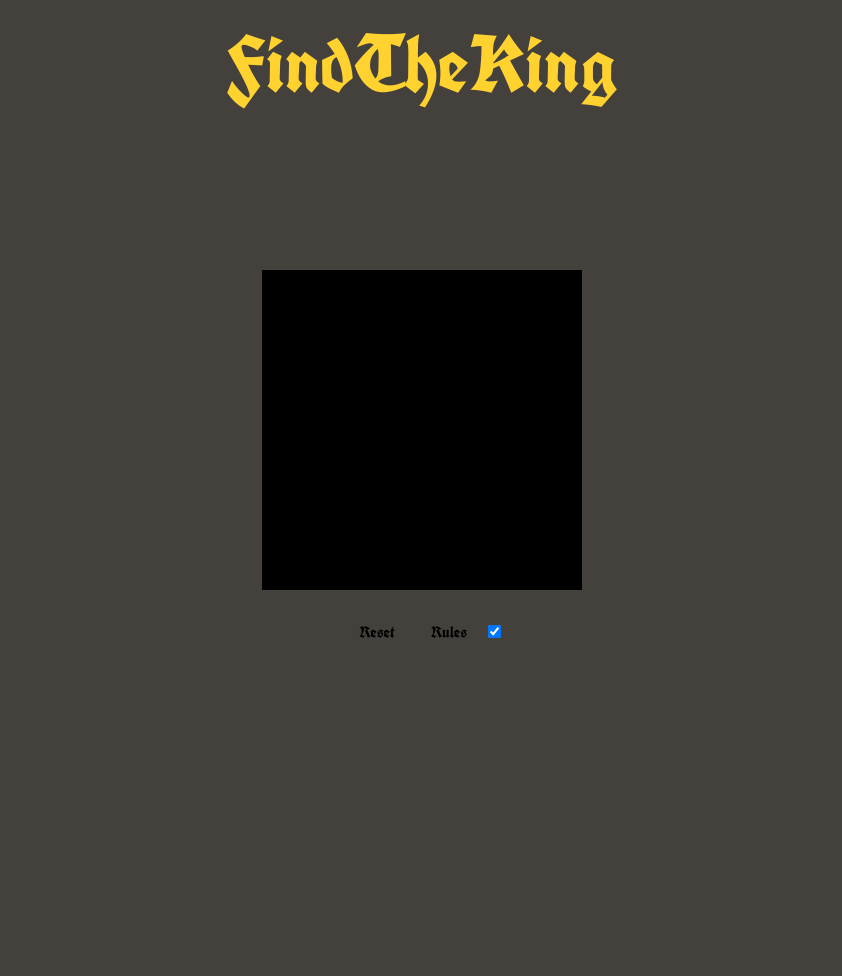
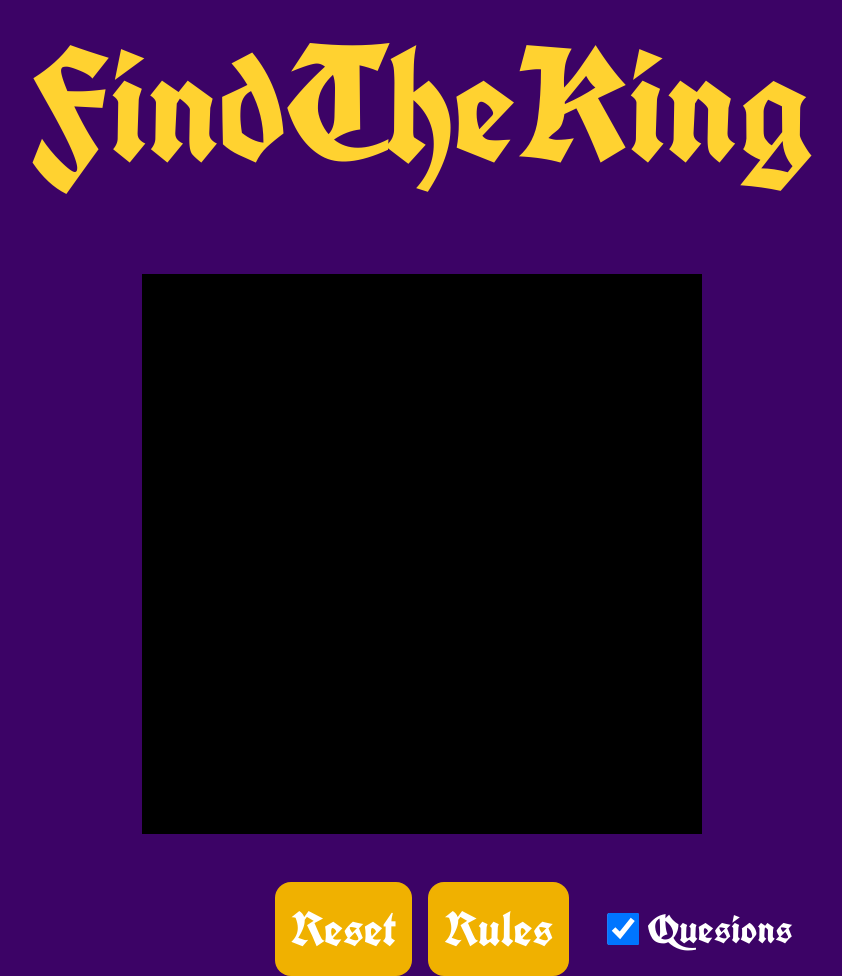
Before and after one commit to taitapcode/findtheking, a website built with Vite: page index.html in a window 1280 px wide. Shown: the whole page, without its empty margins (218-1060 px from the left). Before the commit the page ends 800 px from the top, so only its background shows below. Built offline with nearby package versions, Linux system fonts and the light colour scheme.

Commit message:
feat: improve UI by adding style and change title to span
The changes include:
- Change title to span element
- Add css style to the page
- Add toggle questions label

```diff
--- a/index.html
+++ b/index.html
@@ -9,13 +9,16 @@
     <script defer type="module" src="/scripts/main.js"></script>
   </head>
   <body>
-    <header>FindTheKing</header>
+    <span class="game-title">FindTheKing</span>
     <main>
       <div id="table"></div>
       <div class="btn-group">
         <button class="btn">Reset</button>
         <button class="btn">Rules</button>
-        <input type="checkbox" id="toggleQuestions" checked />
+        <div class="toggle-questions">
+          <input type="checkbox" id="toggleQuestions" checked />
+          <span>Quesions</span>
+        </div>
       </div>
     </main>
   </body>
--- a/styles/style.css
+++ b/styles/style.css
@@ -1,6 +1,13 @@
 @font-face {
   font-family: unifraktur-cook;
   src: url("../fonts/UnifrakturCook-Bold.ttf");
+}
+
+:root {
+  --squire-size: 70px;
+  --primary-color: oklch(87.9% 0.169 91.605);
+  --primary-color-2: oklch(79.5% 0.184 86.047);
+  --secondary-color: oklch(29.1% 0.149 302.717);
 }
 
 * {
@@ -13,41 +20,78 @@
 button {
   all: unset;
   cursor: pointer;
+  user-select: none;
 }
 
 body {
-  background-color: oklch(37.4% 0.01 67.558);
+  background-color: var(--secondary-color);
   height: 100vh;
+  display: flex;
+  flex-direction: column;
+  gap: 4rem;
 }
 
-header {
+.game-title {
   font-family: unifraktur-cook;
   font-weight: bold;
-  font-size: 5rem;
-  color: oklch(87.9% 0.169 91.605);
+  font-size: 10rem;
+  color: var(--primary-color);
   user-select: none;
-  height: 8rem;
-  display: flex;
-  justify-content: center;
-  align-items: center;
+  text-align: center;
 }
 
 main {
-  height: calc(100vh - 8rem);
   display: flex;
   flex-direction: column;
   justify-content: center;
   align-items: center;
-  gap: 1rem;
+  gap: 3rem;
 }
 
 #table {
-  width: 320px;
+  width: calc(var(--squire-size) * 8);
   aspect-ratio: 1 / 1;
   background: #000;
 }
 
+.btn-group {
+  position: relative;
+  display: flex;
+  justify-content: center;
+  align-items: center;
+  color: white;
+  gap: 1rem;
+}
+
+.btn-group * {
+  font-family: unifraktur-cook;
+}
+
 .btn {
   padding: 1rem;
-  font-family: unifraktur-cook;
+  background: var(--primary-color-2);
+  font-size: 3rem;
+  border-radius: 1rem;
 }
+
+.btn:hover {
+  background: var(--primary-color);
+  transform: translateY(-0.2rem);
+}
+
+.toggle-questions {
+  position: absolute;
+  transform: translateX(150%);
+  display: flex;
+  align-items: center;
+  gap: 0.5rem;
+}
+
+.toggle-questions input {
+  width: 2rem;
+  height: 2rem;
+}
+
+.toggle-questions span {
+  font-size: 2.5rem;
+}
```
